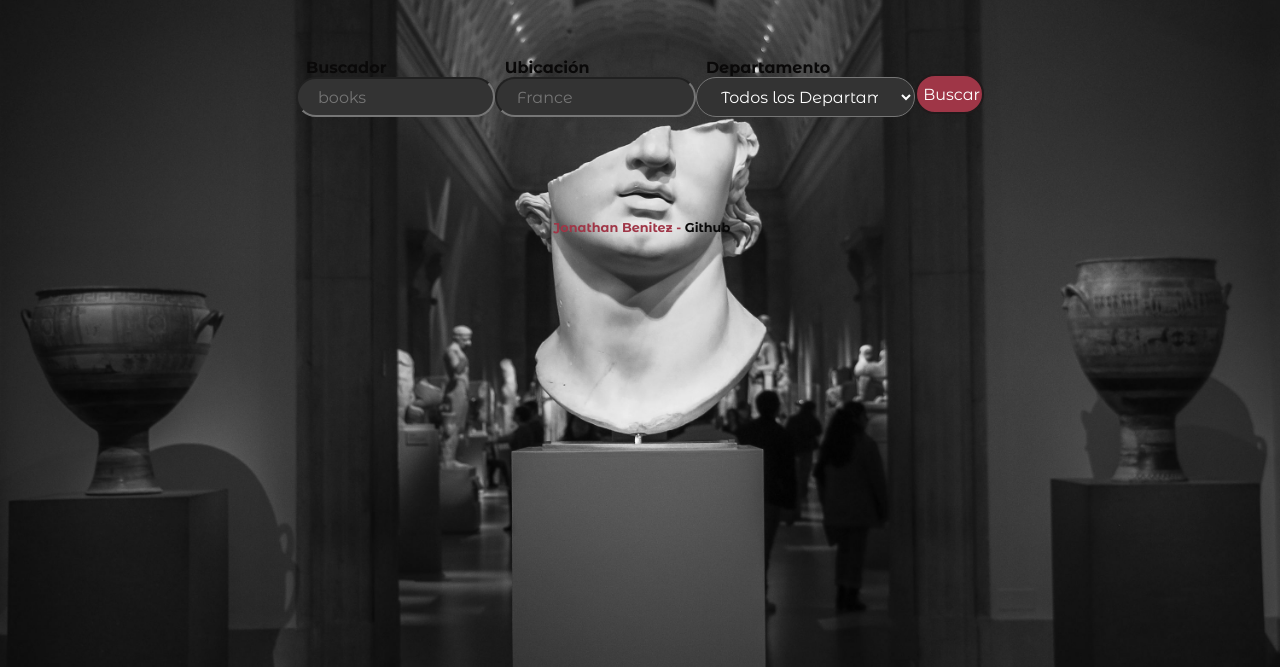
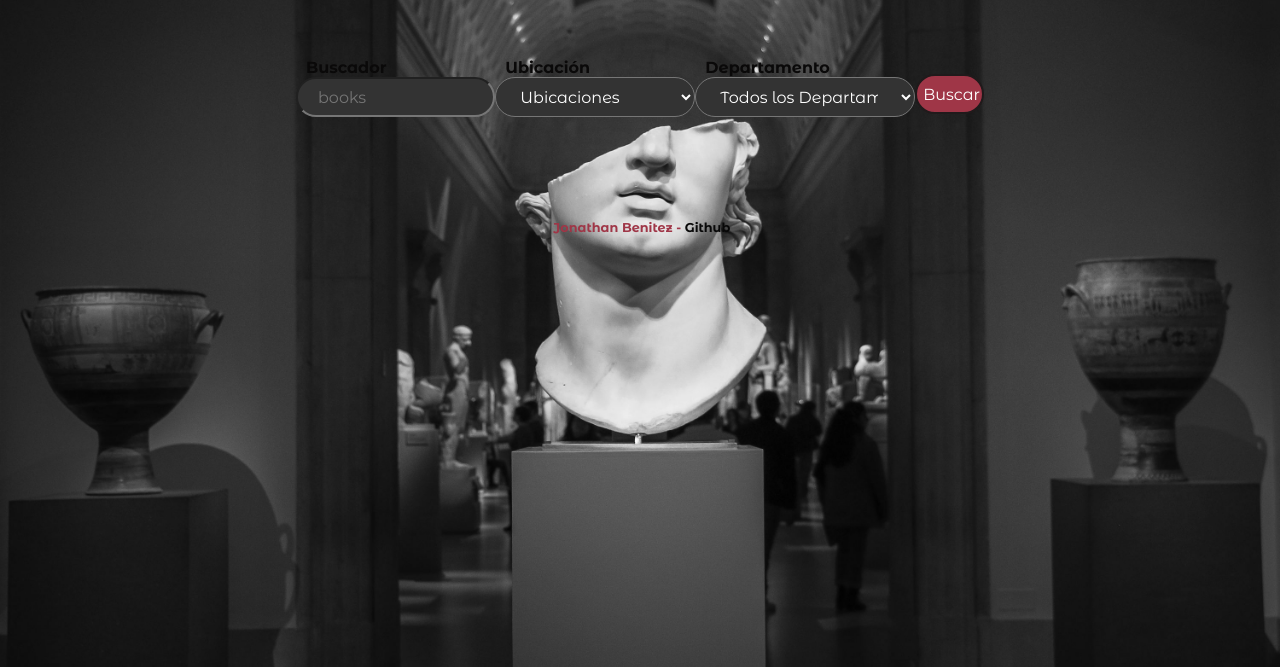
Before and after one commit to JohnnyBenitez888/Practico_Integrador_Web_2, a website: page public/index.html in a window 1280 px wide. Shown: the part 133-800 px from the top of the page. Drawn offline with Linux system fonts and the light colour scheme; no server answers.

Commit message:
Se agregó un select con ubicaciones por defecto.. Se creo una función para llenar el select con las ubicaciones.. Se dió estilo al select..

```diff
--- a/public/app.js
+++ b/public/app.js
@@ -7,7 +7,7 @@
 
 
 /* Variables */
-const ubicacion = document.getElementById('ubicacion');
+const selectUbicacion = document.getElementById('ubicacion');
 const buscador = document.getElementById('buscador');
 const selec = document.getElementById('depto');
 const forma = document.getElementById('forma');
@@ -23,6 +23,10 @@ let datos = [];
 /* URL de la API */
 const urlMuseo = 'https://collectionapi.metmuseum.org/public/collection/v1/';
 
+
+/* Llenamos los select */
+llenarConDeptos();
+llenarUbicaciones();
 
 /* Funcion para llenar el Select con los Departamentos*/
 function llenarConDeptos() {
@@ -40,7 +44,7 @@ function llenarConDeptos() {
         }
         ).catch(error => console.log("No se cargan los departamentos"));
 }
-llenarConDeptos();
+
 
 
 /* Evento del Formulario al hacer clic en el boton buscar */
@@ -53,12 +57,10 @@ forma.addEventListener('submit', (e) => {
     /* Para evitar que se recargue la página y se envien los datos */
     e.preventDefault();
 
-    let input = ubicacion.value;
-
     /* Obtenemos los valores de los inputs */
     let busqueda = [];
     busqueda.push(buscador.value); /* buscador */
-    busqueda.push(input.charAt(0).toUpperCase() + input.slice(1)); /* ubicacion Con la primer letra en mayúscula*/
+    busqueda.push(selectUbicacion.value); /* ubicacion */
     busqueda.push(selec.value); /* departamento */
 
     /* Llamamos a la funcion y le pasamos el arreglo */
@@ -77,7 +79,7 @@ function recuperarObras(busqueda) {
     } else {
         busqueda[0] = 'q=*';
     }
-    if (busqueda[1]) {
+    if (busqueda[1] != "") {
         busqueda[1] = `geoLocation=${busqueda[1]}`;
     } else {
         busqueda[1] = null;
@@ -347,3 +349,49 @@ function mostrarBotonesPaginacion() {
     };
     if (paginaActual !== totalPaginas) botones.appendChild(botonSiguiente);
 }
+
+/* Función para llenar el select de ubicaciones */
+function llenarUbicaciones() {
+    /* Arreglo con ubicaciones */
+    let locaciones = [
+        { valor: 'Germany', texto: 'Alemania' },
+        { valor: 'Argentina', texto: 'Argentina' },
+        { valor: 'Australia', texto: 'Australia' },
+        { valor: 'Belgium', texto: 'Bélgica' },
+        { valor: 'Bolivia', texto: 'Bolivia' },
+        { valor: 'Canada', texto: 'Canadá' },
+        { valor: 'Chile', texto: 'Chile' },
+        { valor: 'China', texto: 'China' },
+        { valor: 'Colombia', texto: 'Colombia' },
+        { valor: 'Costa Rica', texto: 'Costa Rica' },
+        { valor: 'Denmark', texto: 'Dinamarca' },
+        { valor: 'Egypt', texto: 'Egipto' },
+        { valor: 'El Salvador', texto: 'El Salvador' },
+        { valor: 'Spain', texto: 'España' },
+        { valor: 'Ethiopia', texto: 'Etiopía' },
+        { valor: 'United States', texto: 'Estados Unidos' },
+        { valor: 'Guatemala', texto: 'Guatemala' },
+        { valor: 'India', texto: 'India' },
+        { valor: 'Iraq', texto: 'Irak' },
+        { valor: 'Japan', texto: 'Japón' },
+        { valor: 'Mexico', texto: 'México' },
+        { valor: 'Morocco', texto: 'Marruecos' },
+        { valor: 'Panama', texto: 'Panamá' },
+        { valor: 'Paraguay', texto: 'Paraguay' },
+        { valor: 'Peru', texto: 'Perú' },
+        { valor: 'United Kingdom', texto: 'Reino Unido' },
+        { valor: 'Russia', texto: 'Rusia' },
+        { valor: 'Sweden', texto: 'Suecia' },
+        { valor: 'Switzerland', texto: 'Suiza' },
+        { valor: 'Thailand', texto: 'Tailandia' },
+        { valor: 'Uzbekistan', texto: 'Uzbekistán' }
+    ];
+
+    /* Iteramos el arreglo para llenar el select de ubicaciones */
+    locaciones.forEach(ubicacion => {
+        const option = document.createElement('option');
+        option.value = ubicacion.valor;
+        option.textContent = ubicacion.texto;
+        selectUbicacion.appendChild(option);
+    });
+}
--- a/public/estilo.css
+++ b/public/estilo.css
@@ -61,6 +61,9 @@ h1 {
     outline: none;
     color: rgb(255, 255, 255);
 
+  }
+  #ubicacion {
+    width: 200px;
   }
 
   .label {
--- a/public/index.html
+++ b/public/index.html
@@ -31,7 +31,9 @@
         </div>
         <div class="cajas">
             <label for="ubicacion" class="label">Ubicación</label>
-            <input type="text" name="ubicacion" id="ubicacion" class="sisi" placeholder="France">
+            <select name="ubicacion" id="ubicacion" class="sisi">
+                <option value="">Ubicaciones</option>
+            </select>
         </div>
 
         <div class="cajas">
```
